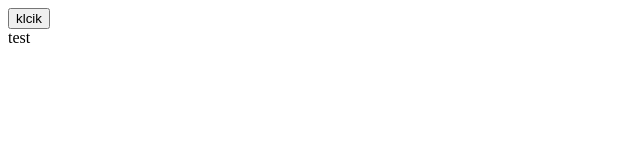
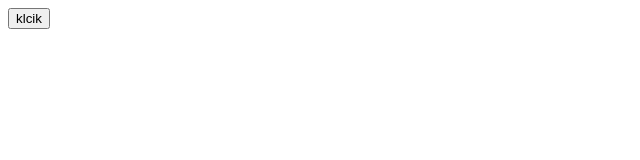
Before and after one commit to Nixeff/wiki, a React (Create React App) app: page / in a window 1280 px wide. Shown: the top 160 px of the page, without its empty margins (0-640 px from the left). Built offline with nearby package versions, Linux system fonts and the light colour scheme.

Commit message:
DET FUNKAR FOR REAL FOR REAL

```diff
--- a/src/func/showAllWikis.js
+++ b/src/func/showAllWikis.js
@@ -5,7 +5,7 @@ export default class ShowAllWikis extends React.Component {
     constructor(props) {
         super(props);
         this.state = {
-            wikis: "test",
+            wikis: [],
             test: "",
         }
 
@@ -16,25 +16,20 @@ export default class ShowAllWikis extends React.Component {
         fetch(`${API_URL}`)
         .then((data) => data.json())
         .then(data => {
-            this.setState({wikis: data.Data[0].Title});
-        })
-        //alert(data.Data)
-        .then(
-            console.log(this.state.wikis)
-        );
+            this.setState({wikis: data.Data});
+        });
     }
 
     render(){
         return(
             <div>
                 <input type="button" onClick={() => this.getWikis()} value="klcik"></input>
-                <div>{this.state.wikis}</div>
-                {/* {this.state.wikis.map( (wikis,index)=>
+                {this.state.wikis.map( (wikis,index)=>
                     (
                         <div key={index}>
                             <WikiTag title={wikis.Title} Type={wikis.Type} wID={wikis.ID}/>
                         </div>
-                    ))} */}
+                    ))}
             </div>
         )
     }
--- a/src/func/wikiTags.js
+++ b/src/func/wikiTags.js
@@ -4,15 +4,14 @@ export default class WikiTag extends React.Component{
     constructor(props){
         super(props);
         this.state = {
-            title: "Hi",
-            type: ""
+            title: props.title,
+            type: props.Type
         }
     }
 
     render(){
         return(
             <div>
-                <h1>hej</h1>
                 <h2>{this.state.title}</h2>
                 <p>{this.state.type}</p>
             </div>
```
